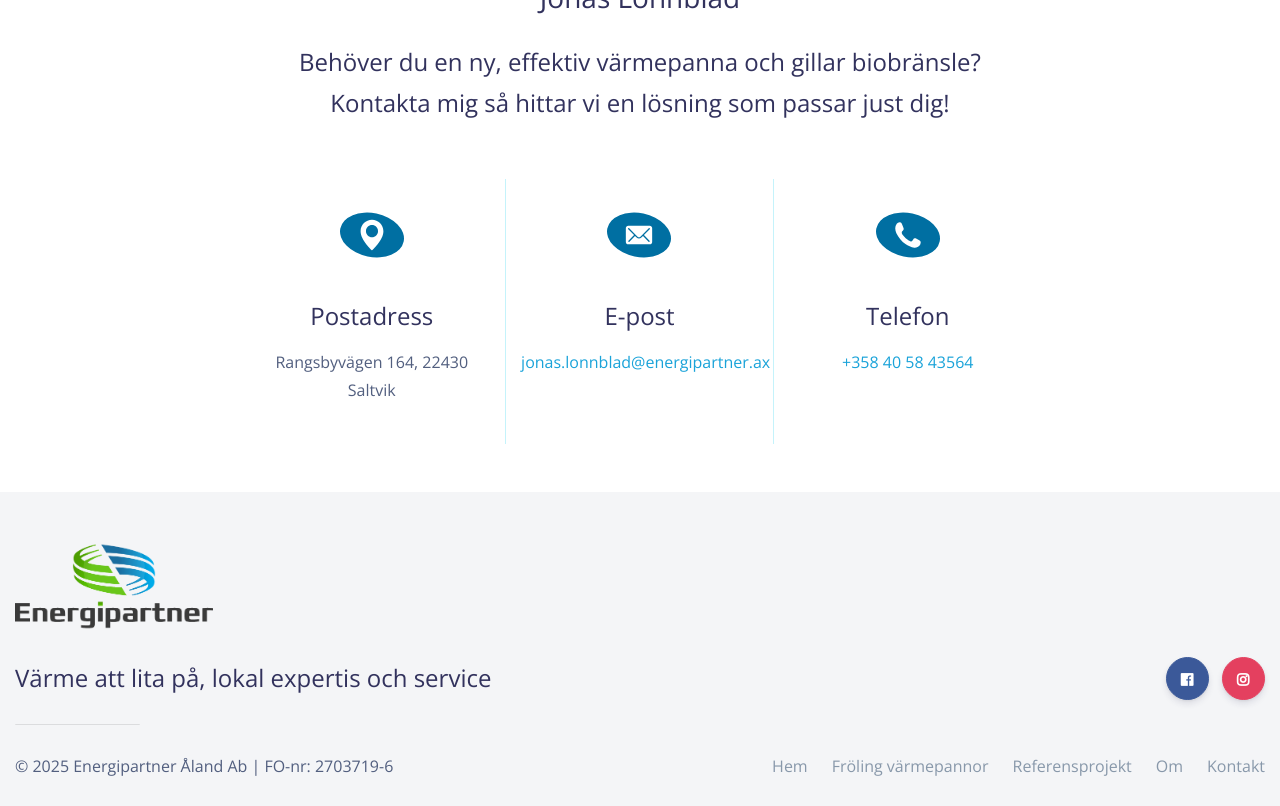
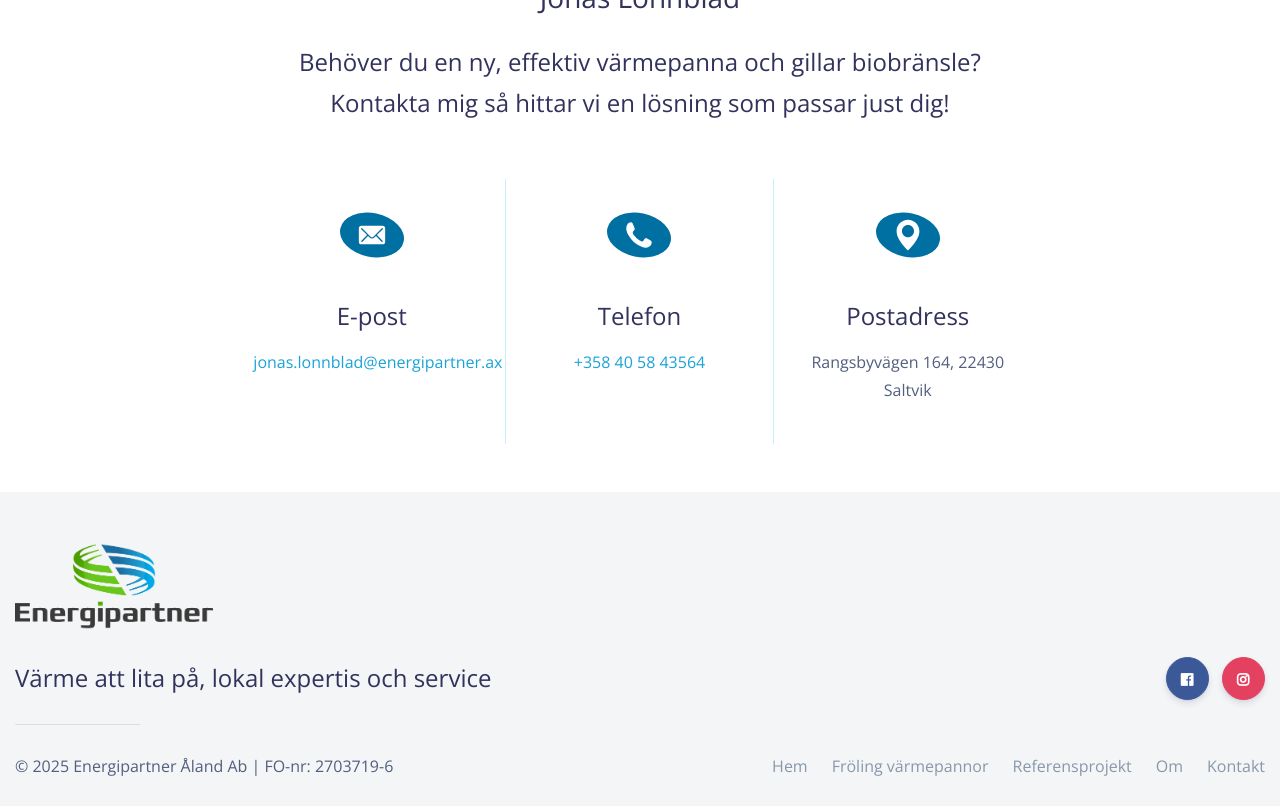
Before and after one commit to silvervinge/energipartner, a Jekyll site: the page built from _pages/kontakt.md, in a window 1280 px wide and 900 px high, scrolled down 719 px, cut to the strip 94-900 px from the top of the window. Built offline with Jekyll 4.4.1, drawn with Linux system fonts in a browser that asks for light colours; nearby versions of some CDN libraries.

Commit message:
Lägger epost och telefon bredvid varandra överst.

```diff
--- a/_includes/components/headers/contact-page-header.html
+++ b/_includes/components/headers/contact-page-header.html
@@ -6,33 +6,27 @@
     <div class="row">
       <div class="col-md-6 img-center text-center mb-5">
         <div class="p-4">
-          <img class="rounded shadow transform-perspective-left" src="{{ '/assets/img/jonas-lonnblad-portratt-1.webp' | relative_url }}" alt="First slide">
+          <img class="rounded shadow transform-perspective-left"
+            src="{{ '/assets/img/jonas-lonnblad-portratt-1.webp' | relative_url }}" alt="First slide">
         </div>
       </div>
     </div>
     <div class="row">
       <div class="col-md-12 text-center mb-5">
         <h3>Jonas Lönnblad</h3>
-        <h3 class="lead">Behöver du en ny, effektiv värmepanna och gillar biobränsle? Kontakta mig så hittar vi en lösning som passar just dig!</h3>
+        <h3 class="lead">Behöver du en ny, effektiv värmepanna och gillar biobränsle? Kontakta mig så hittar vi en
+          lösning som passar just dig!</h3>
       </div>
     </div>
     <div class="row justify-content-center">
       <div class="col-lg-4 col-md-6">
         <div class="info info-hover">
           <div class="icon icon-lg">
-              {% include energipartner/svg-icon.html icon="postadress.svg" %}
-          </div>
-          <h4 class="info-title">Postadress</h4>
-          <p class="description px-0">Rangsbyvägen 164, 22430 Saltvik</p>
-        </div>
-      </div>
-      <div class="col-lg-4 col-md-6">
-        <div class="info info-hover">
-          <div class="icon icon-lg">
             {% include energipartner/svg-icon.html icon="mejl.svg" %}
           </div>
           <h4 class="info-title">E-post</h4>
-          <p class="description px-0"><a href="mailto:jonas.lonnblad@energipartner.ax">jonas.lonnblad@energipartner.ax</a></p>
+          <p class="description px-0"><a
+              href="mailto:jonas.lonnblad@energipartner.ax">jonas.lonnblad@energipartner.ax</a></p>
         </div>
       </div>
       <div class="col-lg-4 col-md-6">
@@ -44,6 +38,15 @@
           <p class="description px-0"><a href="tel:+358405843564">+358 40 58 43564</a></p>
         </div>
       </div>
+      <div class="col-lg-4 col-md-6">
+        <div class="info info-hover">
+          <div class="icon icon-lg">
+            {% include energipartner/svg-icon.html icon="postadress.svg" %}
+          </div>
+          <h4 class="info-title">Postadress</h4>
+          <p class="description px-0">Rangsbyvägen 164, 22430 Saltvik</p>
+        </div>
+      </div>
     </div>
   </div>
 </div>
```
